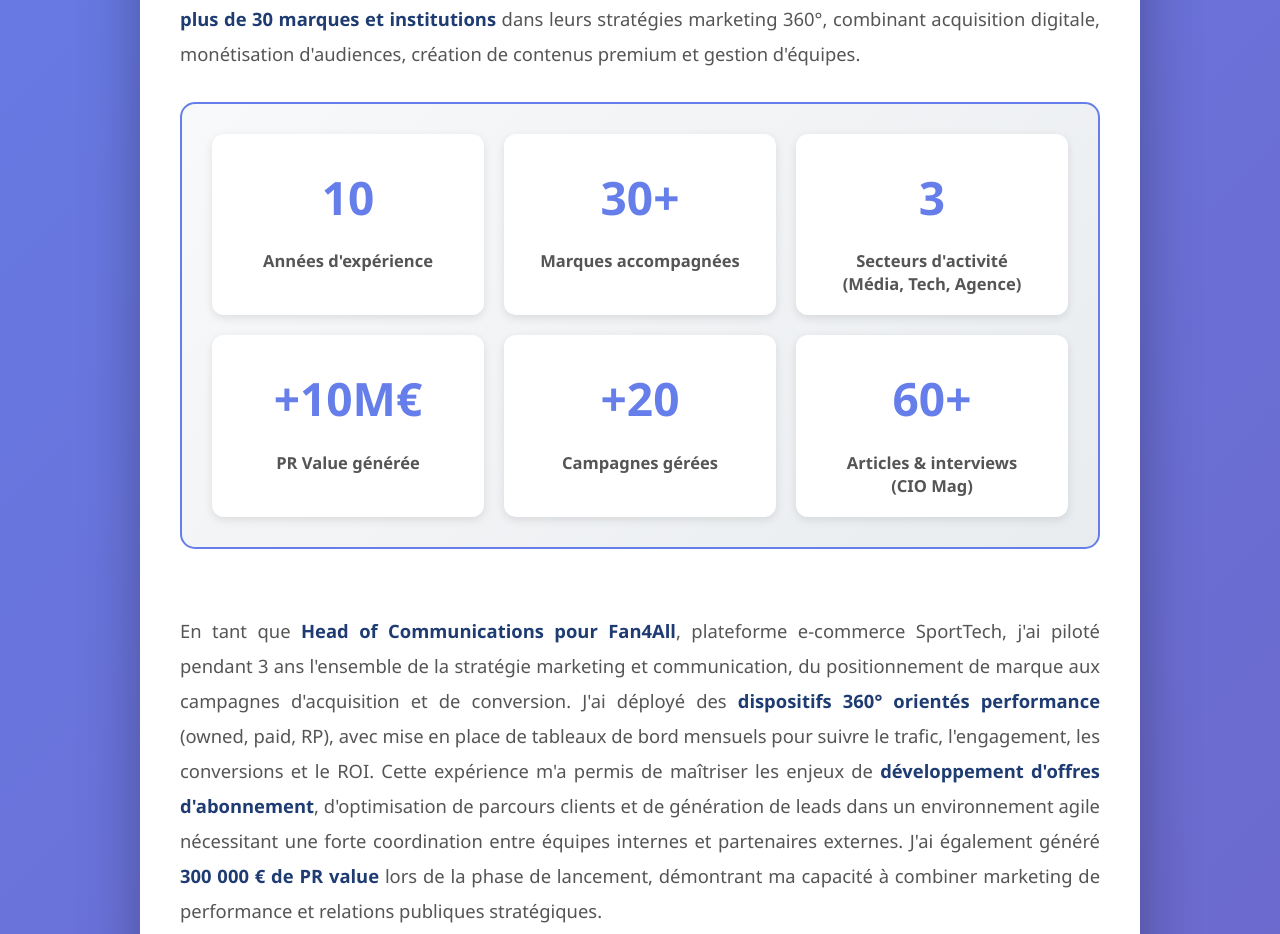
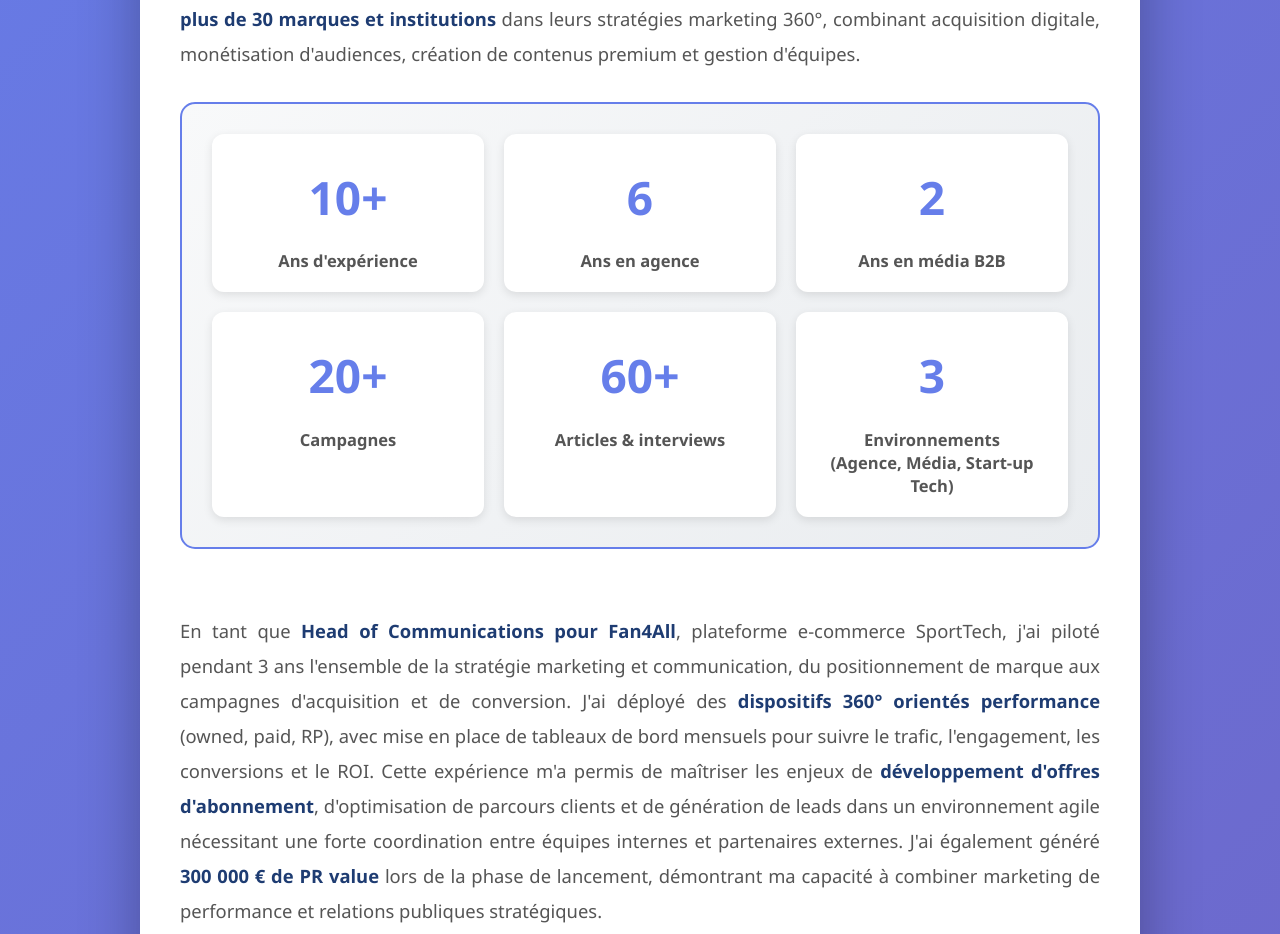
Before and after one commit to sahelpub21-debug/responsablecommarketing, a plain HTML site: page index.html in a window 1280 px wide. Shown: the part 660-1594 px from the top of the page. Drawn offline with Linux system fonts and the light colour scheme.

Commit message:
Update index.html

```diff
--- a/index.html
+++ b/index.html
@@ -398,28 +398,28 @@
 
                 <div class="insights-dashboard">
                     <div class="insight-box">
-                        <div class="insight-number">10</div>
-                        <div class="insight-label">Années d'expérience</div>
+                        <div class="insight-number">10+</div>
+                        <div class="insight-label">Ans d'expérience</div>
                     </div>
                     <div class="insight-box">
-                        <div class="insight-number">30+</div>
-                        <div class="insight-label">Marques accompagnées</div>
+                        <div class="insight-number">6</div>
+                        <div class="insight-label">Ans en agence</div>
+                    </div>
+                    <div class="insight-box">
+                        <div class="insight-number">2</div>
+                        <div class="insight-label">Ans en média B2B</div>
+                    </div>
+                    <div class="insight-box">
+                        <div class="insight-number">20+</div>
+                        <div class="insight-label">Campagnes</div>
+                    </div>
+                    <div class="insight-box">
+                        <div class="insight-number">60+</div>
+                        <div class="insight-label">Articles & interviews</div>
                     </div>
                     <div class="insight-box">
                         <div class="insight-number">3</div>
-                        <div class="insight-label">Secteurs d'activité<br>(Média, Tech, Agence)</div>
-                    </div>
-                    <div class="insight-box">
-                        <div class="insight-number">+10M€</div>
-                        <div class="insight-label">PR Value générée</div>
-                    </div>
-                    <div class="insight-box">
-                        <div class="insight-number">+20</div>
-                        <div class="insight-label">Campagnes gérées</div>
-                    </div>
-                    <div class="insight-box">
-                        <div class="insight-number">60+</div>
-                        <div class="insight-label">Articles & interviews<br>(CIO Mag)</div>
+                        <div class="insight-label">Environnements<br>(Agence, Média, Start-up Tech)</div>
                     </div>
                 </div>
 
```
